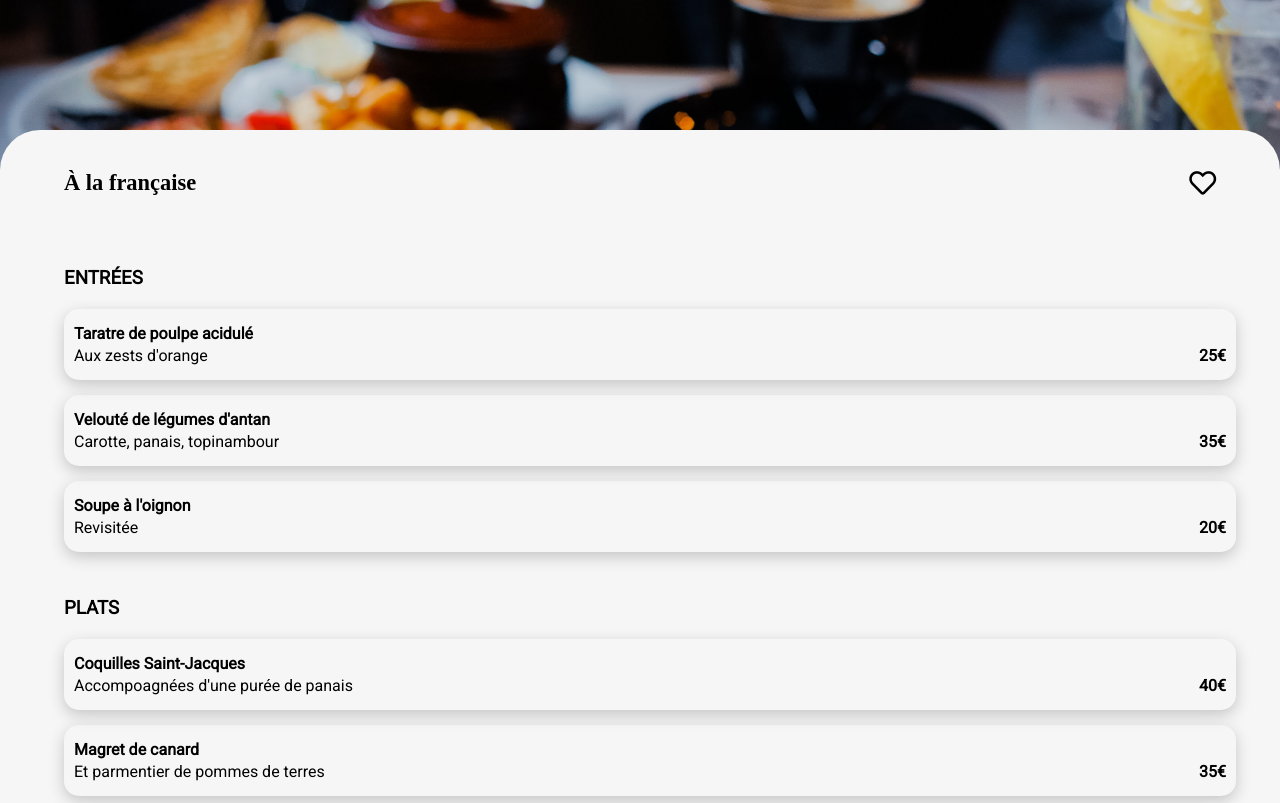
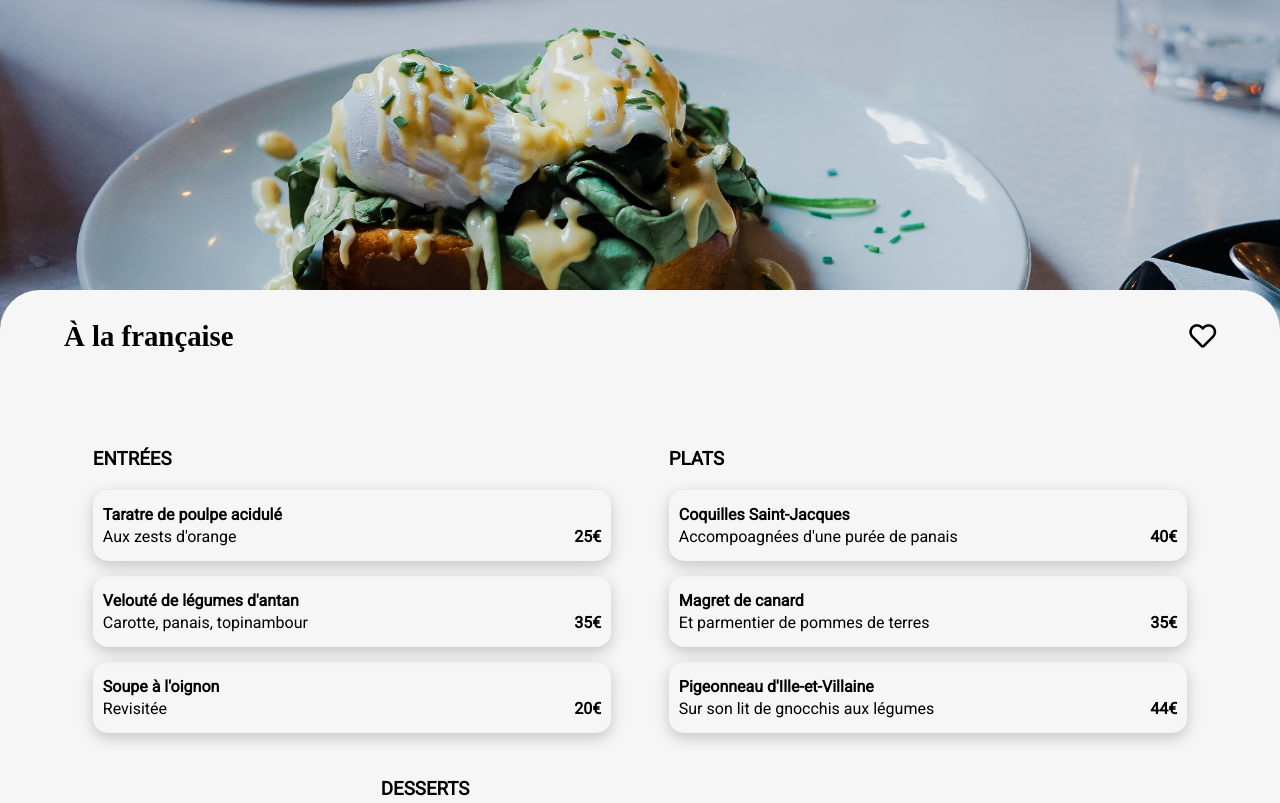
Before and after one commit to tompascreau/Pascreautom_3_27012021, a website: page pages/alafrancaise.html in a window 1280 px wide. Shown: the part 160-963 px from the top of the page. Drawn offline with Linux system fonts and the light colour scheme; a web font is replaced by a local one.

Commit message:
fin media queries

```diff
--- a/pages/alafrancaise.html
+++ b/pages/alafrancaise.html
@@ -19,14 +19,14 @@
     </header>
     <main>
         <section class="image__restaurant">
-            <section class="restaurant">
+            <div class="restaurant">
                 <h1>À la française</h1>
                 <div class="restaurant__like">
                     <i class="far fa-heart"></i>
                 </div>
+            </div>
         </section>
-        </section>
-
+        <section class="menu">
             <section class="repas">
                 <h3>ENTRÉES</h3>
                 <div class="repas__container">
@@ -150,6 +150,7 @@
                     </div>
                 </div>
             </section>
+        </section>
     </main>
     <footer class="footer">
         <h3 class="footer__title">ohmyfood</h3>
--- a/sass/pages/alafrancaise.scss
+++ b/sass/pages/alafrancaise.scss
@@ -41,13 +41,13 @@ main
 
 header
 {
+    z-index: 1;
     position: fixed;
     width: 100%;
     box-shadow: 0 2px 10px grey;
     background-color: $background_global;
     & .image
     {
-        z-index: 1;
         height: 65px;
         width: 100%;
         display: flex;
@@ -60,7 +60,6 @@ header
     }
     & .back
     {
-        z-index: 1;
         position: absolute;
         display: flex;
         top: 0;
@@ -104,14 +103,19 @@ header
     }
 }
 
-/* fin section image__restaurants */
-
-/* section restaurant */
+@media screen and (min-width: 1024px)
+{
+    .image__restaurant
+    {
+        background-position-y: -200px;
+        padding-top: 500px;
+    }
+}
 
 .restaurant
 {
     position: relative;
-    padding: 40px 5%;
+    padding: 30px 5%;
     margin-top: -50px;
     display: flex;
     justify-content: space-between;
@@ -135,7 +139,7 @@ header
     }
 }
 
-/* fin de section restaurant */
+/* fin section image__restaurants */
 
 /* sections repas */
 
@@ -156,7 +160,6 @@ header
         &__choices
         {
             margin-bottom: 15px;
-            width: 100%;
             height: auto;
             padding: 15px 10px;
             display: flex;
@@ -190,6 +193,26 @@ header
     }
 }
 
+@media screen and (min-width: 1024px)
+{
+    .menu
+    {
+        display: flex;
+        flex-direction: row;
+        flex-wrap: wrap;
+        justify-content: space-around;
+        padding: 35px 5%;
+    }
+
+    .repas
+    {
+        margin: 0 0px;
+        width: 45%;
+        min-width: 340px;
+        padding: unset;
+    }
+}
+
 /* fin de section repas */
 
 /* footer */
@@ -198,6 +221,7 @@ header
 {
     color: #ffffff;
     padding: 5%;
+    padding-bottom: 35px;
     padding-top: unset;
     background-color: $background_footer;
     &__title
```
Also changed, not shown: index.html (+1 -1 lines), public/css/pages/alafrancaise.css, 1 other file. Lines whose indentation alone changed are shown as unchanged.
